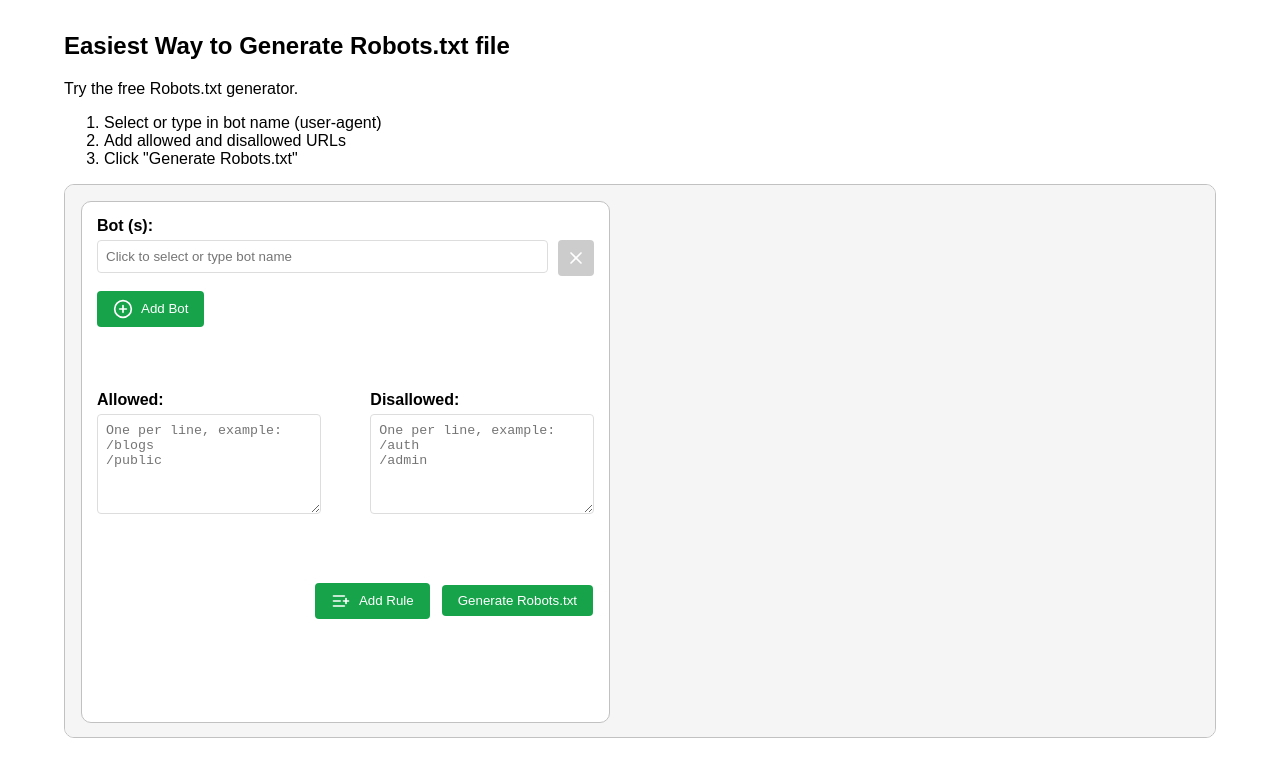
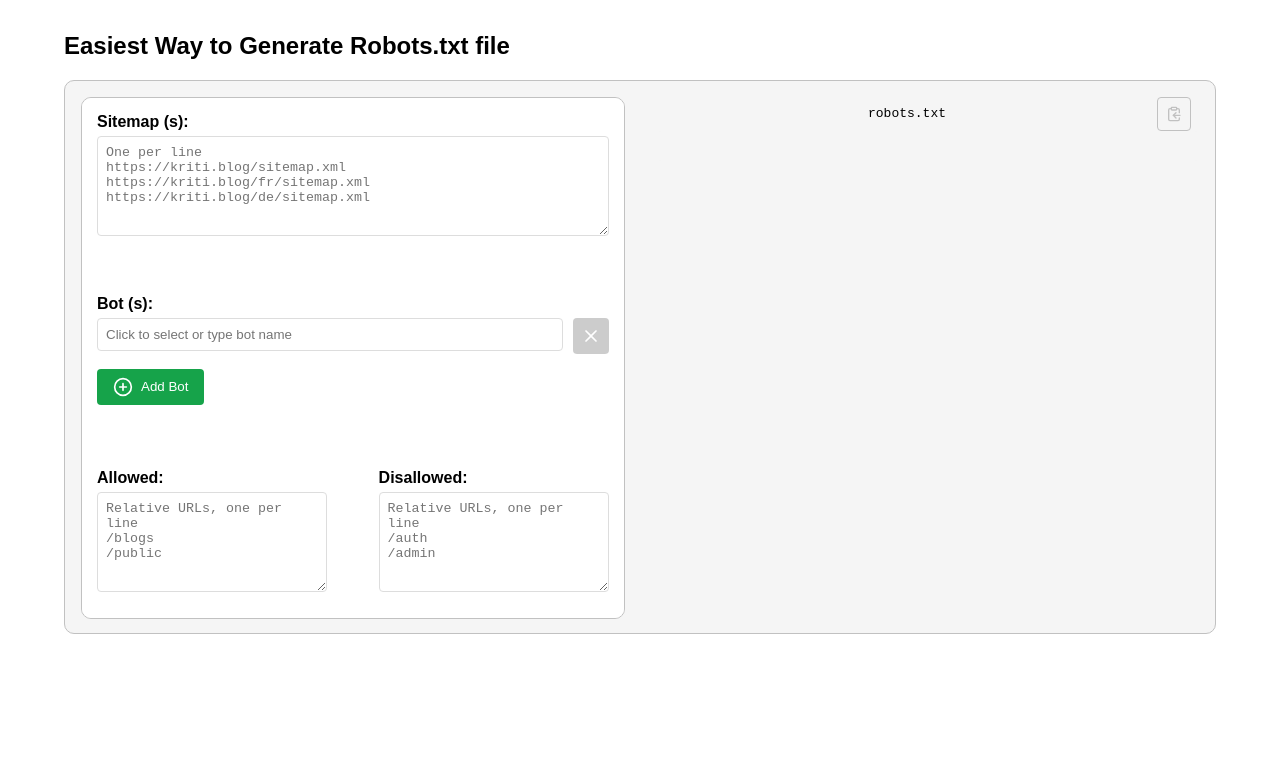
Before and after one commit to kritihq/robotstxt-generator, a plain HTML site: page index.html in a window 1280 px wide. Drawn offline with nearby package versions, Linux system fonts and the light colour scheme.

Commit message:
(fix) Added sitemap input

```diff
--- a/index.html
+++ b/index.html
@@ -5,6 +5,7 @@
 		<meta name="viewport" content="width=device-width, initial-scale=1.0">
 		<title>Robots.txt Generator</title>
     <script type="text/javascript" src="/assets/robotstxt-generator/bots.js"></script>
+    <script src="https://cdn.jsdelivr.net/npm/clipboard@2.0.11/dist/clipboard.min.js"></script>
     <style>
       body {
         font-family: Arial, sans-serif;
@@ -69,6 +70,50 @@
         }
       }
 
+      .generator-widget {
+        display: flex;
+        flex-flow: row wrap;
+        gap: 2rem;
+        height: 65dvh;
+        border: 1px solid #c1c1c1;
+        border-radius: 10px;
+        justify-content: space-evenly;
+        background-color: #f5f5f5;
+        padding: 1rem;
+      }
+
+      @media (max-width: 480px) {
+        .generator-widget {
+          padding: 0.2rem;
+          height: 100%;
+        }
+      }
+
+      .generator-widget-input {
+        flex-grow: 1;
+        width: 45%;
+        height: 100%;
+        overflow-y: scroll;
+        border: 1px solid #c1c1c1;
+        border-radius: 10px;
+        background-color: #fff;
+      }
+
+      .generator-widget-output {
+        flex-grow: 1;
+        width: 45%;
+        height: 100%;
+        overflow-y: scroll;
+        display: flex;
+        flex-flow: column nowrap;
+      }
+
+      @media (max-width: 480px) {
+        .generator-widget-output {
+          display: none;
+        }
+      }
+
       .rule-container {
         padding: 15px;
         margin-bottom: 15px;
@@ -128,14 +173,12 @@
 	<body>
     <article>
       <h1>Easiest Way to Generate Robots.txt file</h1>
-      <p>Try the free Robots.txt generator.</p>
-      <ol>
-        <li>Select or type in bot name (user-agent)</li>
-        <li>Add allowed and disallowed URLs</li>
-        <li>Click "Generate Robots.txt"</li>
-      </ol>
-      <section style="display: flex; flex-flow: row wrap; gap: 2rem; height: 65dvh; border: 1px solid #c1c1c1; border-radius: 10px; justify-content: space-evenly; background-color: #f5f5f5; padding: 1rem; overflow-y: scroll;">
-        <div style="flex-grow: 1; width: 45%; border: 1px solid #c1c1c1; border-radius: 10px; background-color: #fff; overflow: scroll; height: 100%;">
+      <section class="generator-widget">
+        <div class="generator-widget-input">
+          <div style="padding: 15px; margin-bottom: 15px;">
+            <label for="sitemap-input">Sitemap (s):</label>
+            <textarea id="sitemap-input" rows="5" cols="30" required placeholder="One per line&#10;https://kriti.blog/sitemap.xml&#10;https://kriti.blog/fr/sitemap.xml&#10;https://kriti.blog/de/sitemap.xml"></textarea>
+          </div>
           <div id="rules-form-container"></div>
           <div style="padding: 0 1rem; display: flex; flex-flow: row wrap; gap: 12px; align-items: center; justify-content: flex-end; margin-bottom: 1rem;">
             <button type="button" id="addRule">
@@ -144,13 +187,26 @@
             <button type="button" id="generateBtn">Generate Robots.txt</button>
           </div>
         </div>
-        <pre id="preview" style="white-space: pre-wrap; background-color: #f5f5f5; padding: 15px; border-radius: 4px; display: block; flex-grow: 1; width: 45%; overflow: scroll; margin: 0;"></pre>
+        <div class="generator-widget-output">
+          <div style="display: flex; flex-flow: row nowrap; align-items: center; justify-content: space-between; padding-right: 0.5rem;">
+            <p style="margin: 0; padding: 0; flex-grow: 1; text-align: center; font-family: monospace">robots.txt</p>
+            <button id="copy-output" type="button" style="flex-basis: 5%; padding: 8px; background-color: inherit; border: 1px solid #c1c1c1; border-radius: 4px;">
+              <svg xmlns="http://www.w3.org/2000/svg" width="16" height="16" viewBox="0 0 24 24" fill="none" stroke="#c1c1c1" stroke-width="2" stroke-linecap="round" stroke-linejoin="round" class="lucide lucide-clipboard-copy"><rect width="8" height="4" x="8" y="2" rx="1" ry="1"/><path d="M8 4H6a2 2 0 0 0-2 2v14a2 2 0 0 0 2 2h12a2 2 0 0 0 2-2v-2"/><path d="M16 4h2a2 2 0 0 1 2 2v4"/><path d="M21 14H11"/><path d="m15 10-4 4 4 4"/></svg>
+            </button>
+          </div>
+          <pre id="preview" style="white-space: pre-wrap; background-color: #f5f5f5; padding: 15px; border-radius: 4px; display: block; overflow: scroll; margin: 0;"></pre>
+        </div>
       </section>
     </article>
-		<script>
+    <script>
 			document.getElementById('addRule').addEventListener('click', addNewRule);
 			document.getElementById('generateBtn').addEventListener('click', generateRobotsTxt);
       window.addEventListener('onload', addNewRule(false));
+      new ClipboardJS('#copy-output', {
+        target: function (trigger) {
+          return document.getElementById("preview");
+        },
+      });
 
 			function setupRule(ruleElement) {
 				const addBotBtn = ruleElement.querySelector('.add-bot-btn');
@@ -307,11 +363,11 @@
           <div style="margin-top: 4rem; display: flex; flex-flow: row wrap; justify-content: space-between; gap: 10px;">
             <div style="margin-bottom: 10px; flex-basis: 45%;">
               <label>Allowed:</label>
-              <textarea class="allow-urls" placeholder="One per line, example:&#10;/blogs&#10;/public"></textarea>
+              <textarea class="allow-urls" placeholder="Relative URLs, one per line&#10;/blogs&#10;/public"></textarea>
             </div>
             <div style="margin-bottom: 10px; flex-basis: 45%;">
               <label>Disallowed:</label>
-              <textarea class="disallow-urls" placeholder="One per line, example:&#10;/auth&#10;/admin"></textarea>
+              <textarea class="disallow-urls" placeholder="Relative URLs, one per line&#10;/auth&#10;/admin"></textarea>
             </div>
           </div>
           <div style="display: flex; flex-direction: row-reverse; justify-content: space-between; margin-top: 15px; margin-right: 2rem;">
@@ -376,8 +432,23 @@
 						robotsTxt += '\n';
 					}
 				}
+
+        const sitemaps = document.getElementById("sitemap-input").value.trim();
+        if (sitemaps) {
+          sitemaps.split('\n').forEach(url => {
+            if (url.trim()) {
+              robotsTxt += `Sitemap: ${url.trim()}\n`;
+            }
+          })
+        }
+        robotsTxt += `\n`;
+
+
 				const preview = document.getElementById('preview');
 				preview.textContent = robotsTxt;
+
+        // on mobile, its `display: none` by default
+        preview.parentElement.style.display = 'flex';
 			}
 		</script>
 	</body>
```
